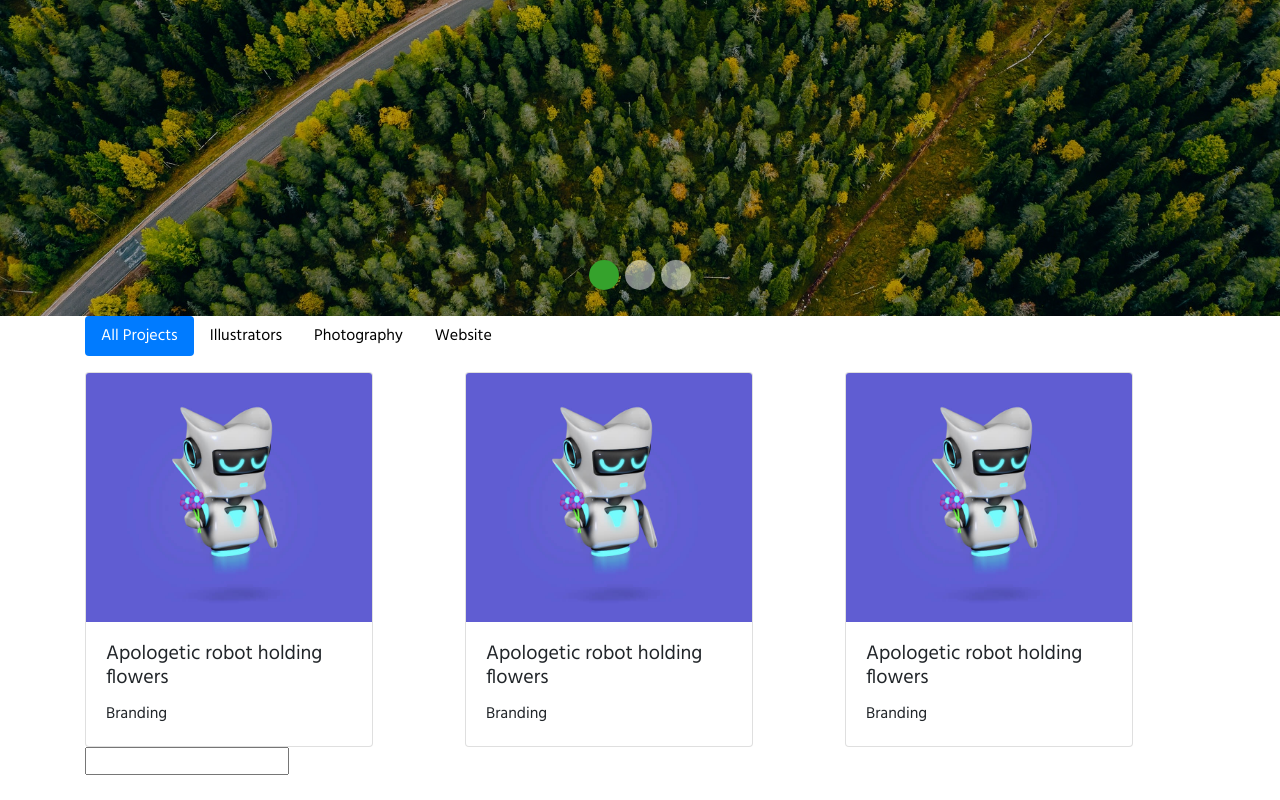
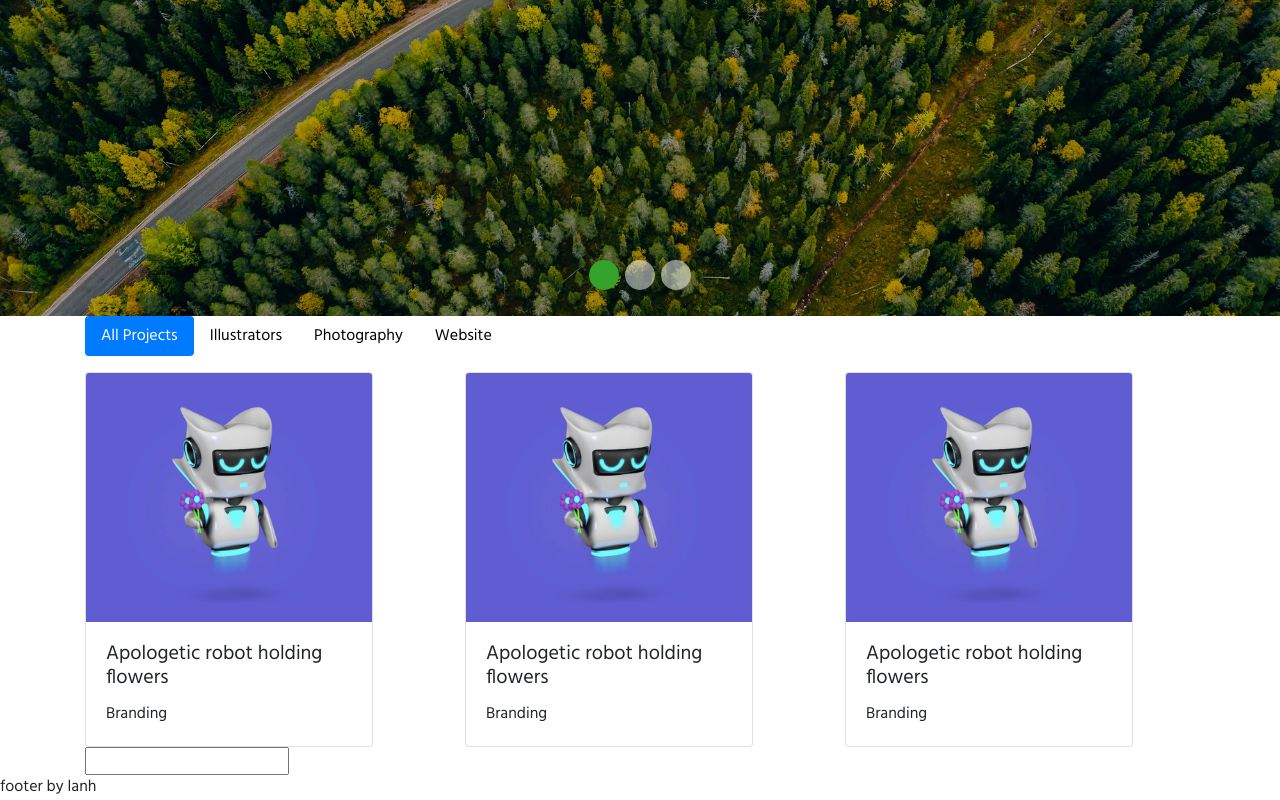
Before and after one commit to LeoLanh/BC35E__portfolio, a plain HTML site: page index.html in a window 1280 px wide. Shown: the part 484-1284 px from the top of the page. Before the commit the page ends 1259 px from the top, so only its background shows below. Drawn offline with nearby package versions, Linux system fonts and the light colour scheme.

Commit message:
footer by lanh

```diff
--- a/index.html
+++ b/index.html
@@ -168,7 +168,9 @@
   </section>
   <section class="service"></section>
   <section class="award"></section>
-  <footer></footer>
+  <footer>
+    <div>footer by lanh</div>
+  </footer>
 
 
   <!-- jquery library -->
```
